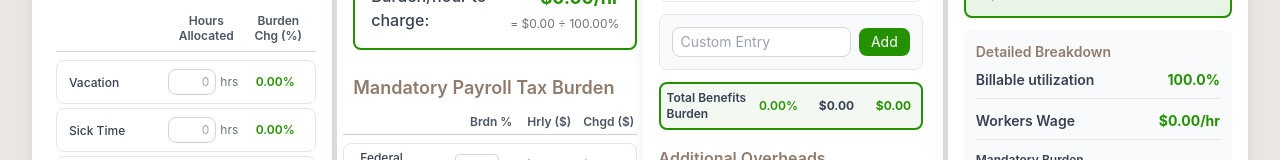
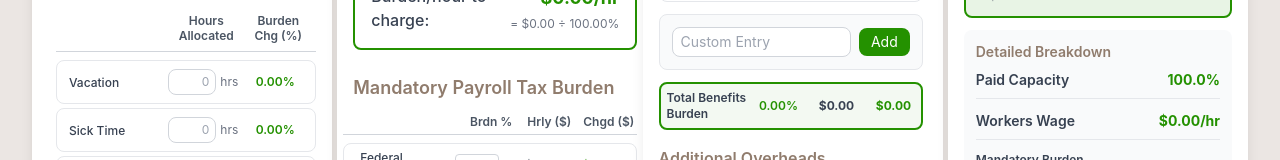
Before and after one commit to KayFernPR/Time-Material-Calculator, a React (Vite) app: page / in a window 1280 px wide. Shown: the part 329-489 px from the top of the page. Built offline with nearby package versions, Linux system fonts and the light colour scheme.

Commit message:
Step 4: change Billable utilization to Paid Capacity in Detailed Breakdown
Made-with: Cursor

```diff
--- a/src/components/LaborRateCalculator.jsx
+++ b/src/components/LaborRateCalculator.jsx
@@ -1779,10 +1779,10 @@ function LaborRateCalculator() {
                 </h3>
 
                 <div className="space-y-3 text-sm">
-                  {/* Billable utilization summary */}
+                  {/* Paid Capacity summary */}
                   <div className="border-b border-gray-200 pb-2">
                     <div className="flex justify-between items-center gap-2 min-w-0">
-                      <span className="font-semibold text-gray-700 min-w-0 truncate">Billable utilization</span>
+                      <span className="font-semibold text-gray-700 min-w-0 truncate">Paid Capacity</span>
                       <span className="font-bold text-primary shrink-0">
                         {(safeCalculations.utilizationPercent * 100).toFixed(1)}%
                       </span>
```
